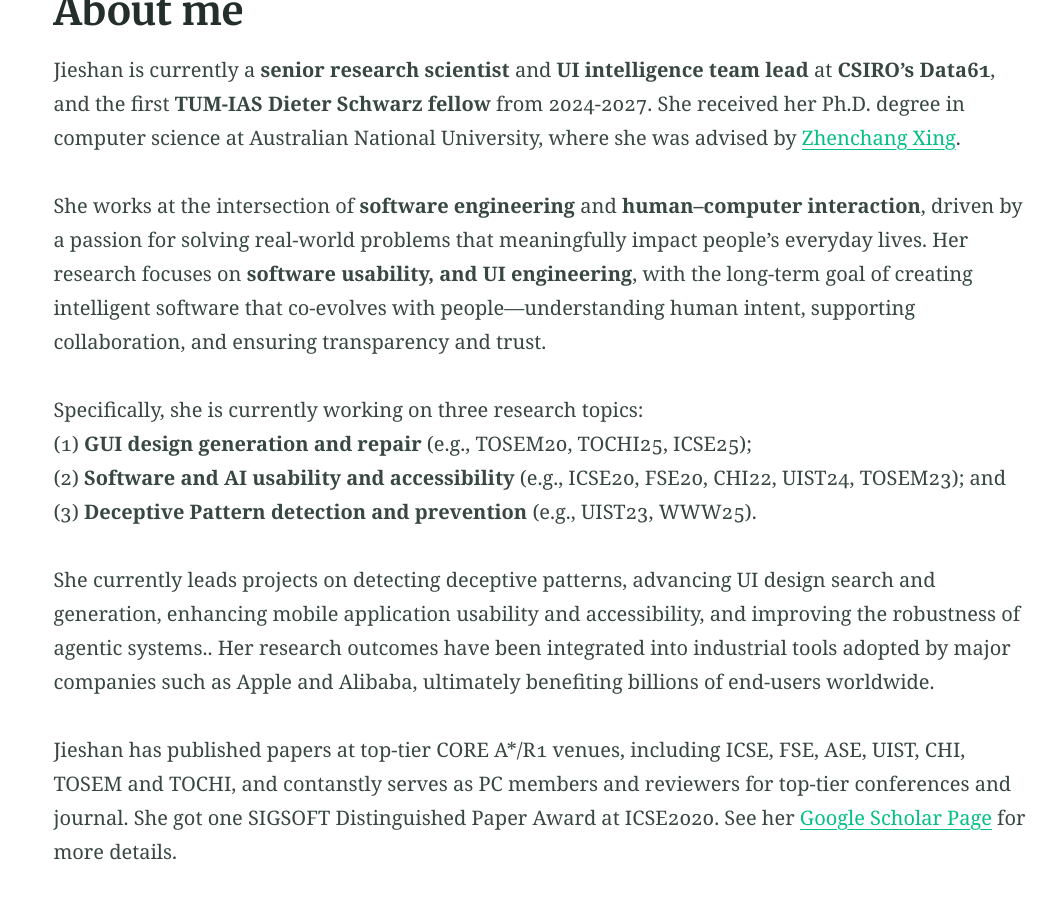
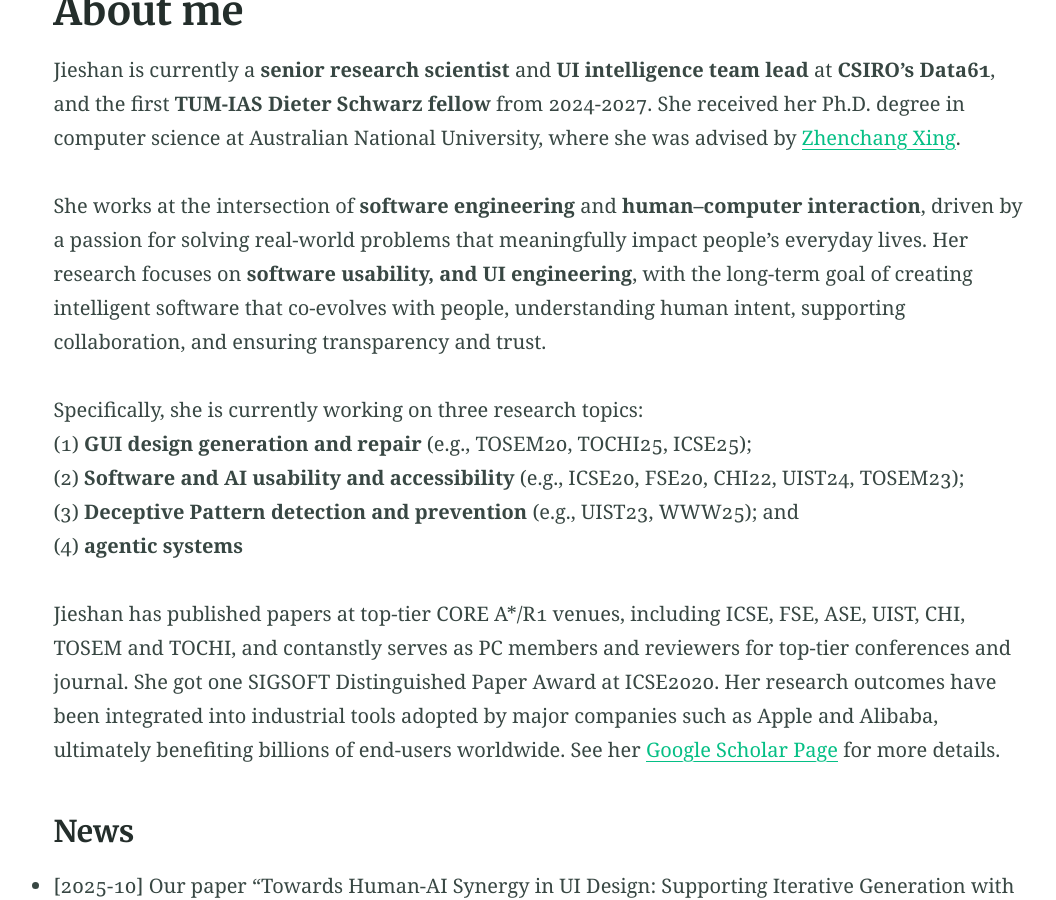
Before and after one commit to chenjshnn/chenjshnn.github.io, a Jekyll site: the page built from index.md, in a window 1280 px wide and 900 px high, scrolled down 530 px. Shown: the whole window, without its empty margins (97-1153 px from the left). Built offline with Jekyll 4.4.1, drawn with Linux system fonts in a browser that asks for light colours.

Commit message:
Update index.md

```diff
--- a/index.md
+++ b/index.md
@@ -16,16 +16,16 @@ Specifically, through UI engineering, my work aims to (1) advance human–AI col
 
 Jieshan is currently a **senior research scientist** and **UI intelligence team lead** at **CSIRO's Data61**, and the first **TUM-IAS Dieter Schwarz fellow** from 2024-2027. She received her Ph.D. degree in computer science at Australian National University, where she was advised by [Zhenchang Xing](https://cecs.anu.edu.au/people/zhenchang-xing).
 
-She works at the intersection of **software engineering** and **human–computer interaction**, driven by a passion for solving real-world problems that meaningfully impact people’s everyday lives. Her research focuses on **software usability, and UI engineering**, with the long-term goal of creating intelligent software that co-evolves with people—understanding human intent, supporting collaboration, and ensuring transparency and trust. <br />
+She works at the intersection of **software engineering** and **human–computer interaction**, driven by a passion for solving real-world problems that meaningfully impact people’s everyday lives. Her research focuses on **software usability, and UI engineering**, with the long-term goal of creating intelligent software that co-evolves with people, understanding human intent, supporting collaboration, and ensuring transparency and trust. <br />
 
 Specifically, she is currently working on three research topics: <br />
 (1) **GUI design generation and repair** (e.g., TOSEM20, TOCHI25, ICSE25); <br />
-(2) **Software and AI usability and accessibility** (e.g., ICSE20, FSE20, CHI22, UIST24, TOSEM23); and <br />
-(3) **Deceptive Pattern detection and prevention** (e.g., UIST23, WWW25).
+(2) **Software and AI usability and accessibility** (e.g., ICSE20, FSE20, CHI22, UIST24, TOSEM23); <br />
+(3) **Deceptive Pattern detection and prevention** (e.g., UIST23, WWW25); and  <br />
+(4) **agentic systems**<br />
 
-She currently leads projects on detecting deceptive patterns, advancing UI design search and generation, enhancing mobile application usability and accessibility, and improving the robustness of agentic systems.. Her research outcomes have been integrated into industrial tools adopted by major companies such as Apple and Alibaba, ultimately benefiting billions of end-users worldwide.
 
-Jieshan has published papers at top-tier CORE A*/R1 venues, including ICSE, FSE, ASE, UIST, CHI, TOSEM and TOCHI, and contanstly serves as PC members and reviewers for top-tier conferences and journal. She got one SIGSOFT Distinguished Paper Award at ICSE2020. See her [Google Scholar Page](https://scholar.google.com/citations?user=slrzj8kAAAAJ) for more details.
+Jieshan has published papers at top-tier CORE A*/R1 venues, including ICSE, FSE, ASE, UIST, CHI, TOSEM and TOCHI, and contanstly serves as PC members and reviewers for top-tier conferences and journal. She got one SIGSOFT Distinguished Paper Award at ICSE2020. Her research outcomes have been integrated into industrial tools adopted by major companies such as Apple and Alibaba, ultimately benefiting billions of end-users worldwide. See her [Google Scholar Page](https://scholar.google.com/citations?user=slrzj8kAAAAJ) for more details.
 
 
 
```
